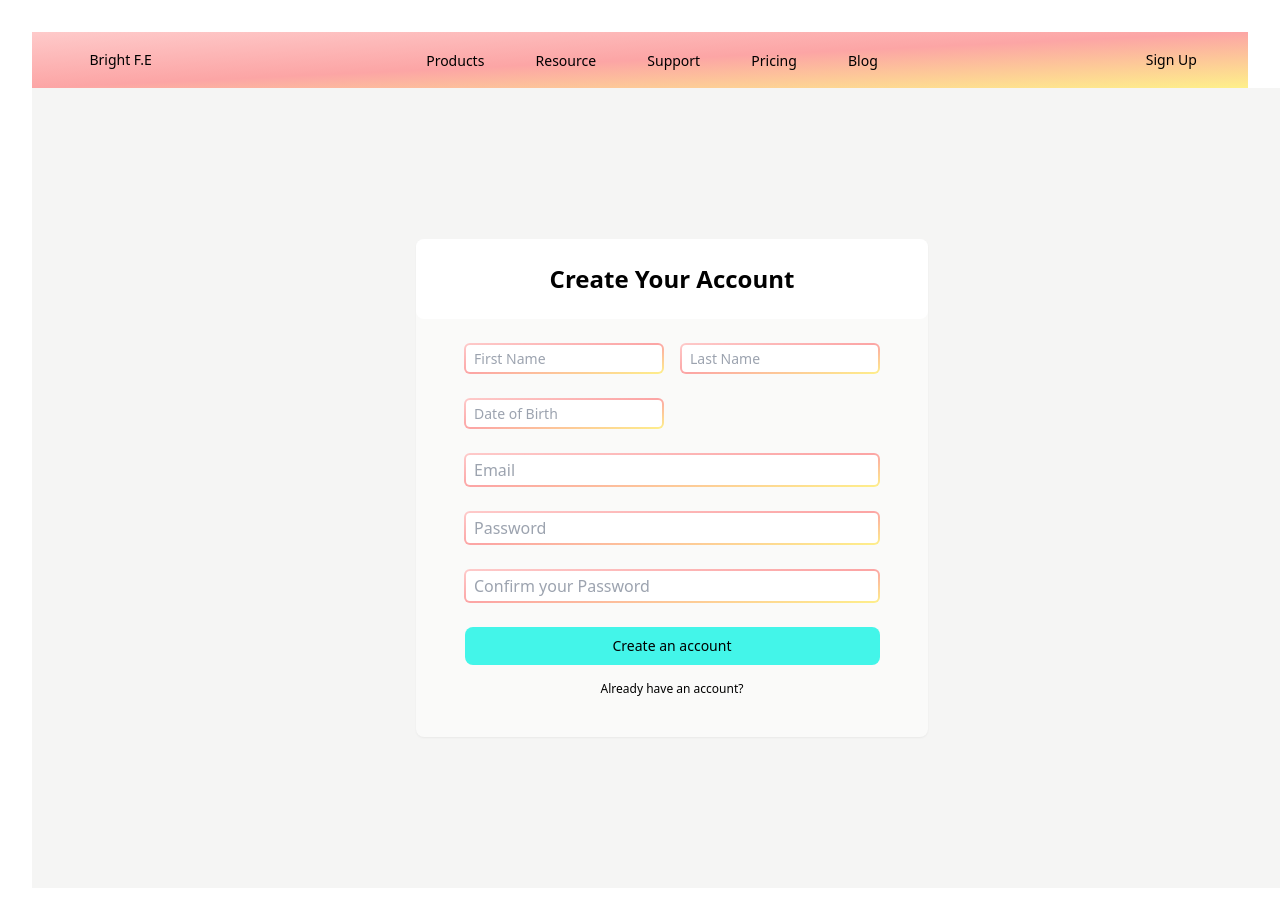
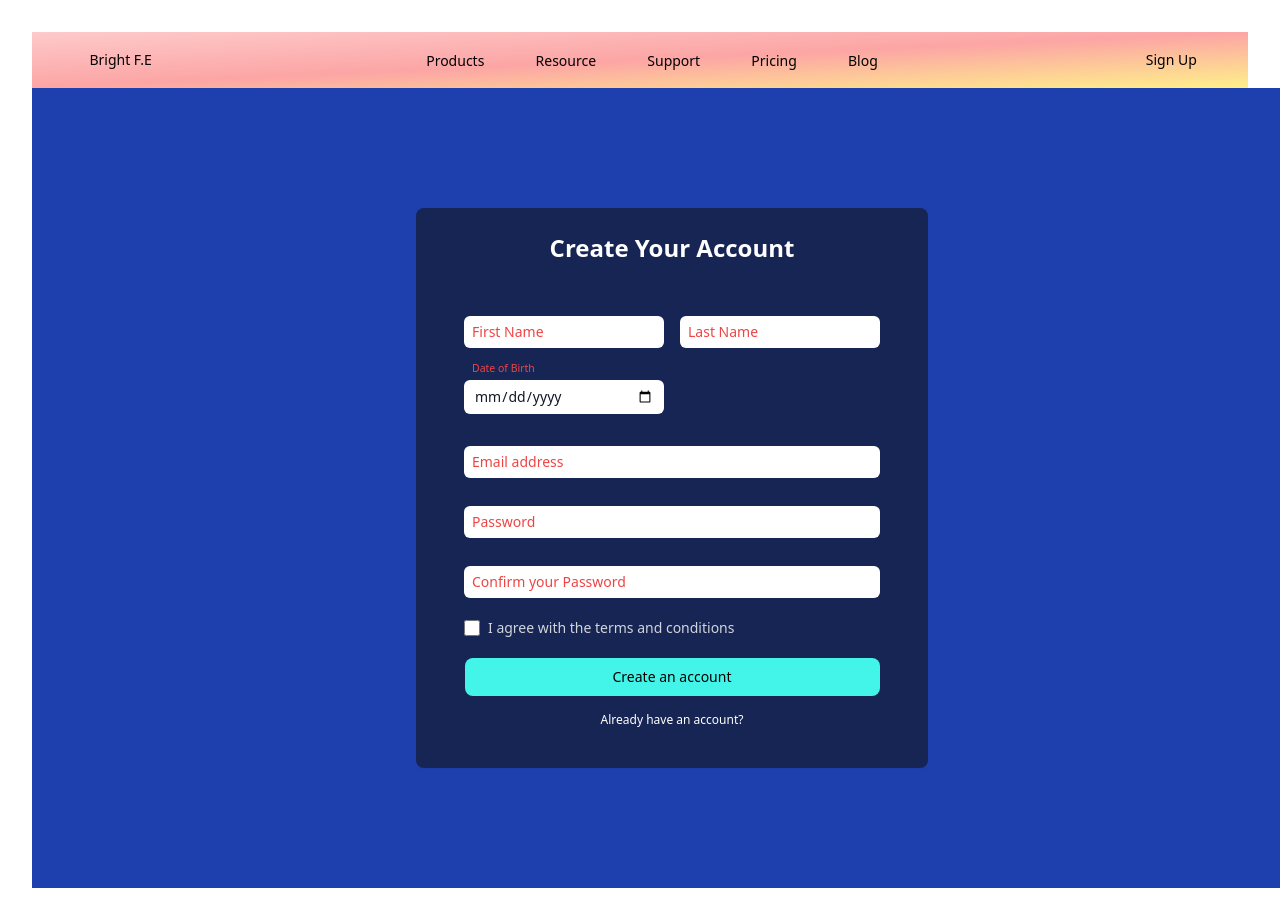
Before and after one commit to zenbright/Bright_FE, a React (Vite) app: page / in a window 1280 px wide. Shown: the top 920 px of the page. Built offline with nearby package versions, Linux system fonts and the light colour scheme.

Commit message:
Login Signin

```diff
--- a/src/components/screen/SignUp/SignUp.jsx
+++ b/src/components/screen/SignUp/SignUp.jsx
@@ -54,46 +54,154 @@ const SignUp = () => {
                         </div>
                     </nav>
                 </header>
-                <div class="h-screen w-screen flex items-center justify-center bg-stone-100">
-                    <div class='p-10 rounded-lg shadow-sm bg-stone-50 max-w-lg w-7/12'>
-                        <div class='h-20 rounded-lg mb-6 py-6 bg-white -m-10'>
-                            <h2 class="font-bold text-2xl text-black text-center">Create Your Account</h2>
+                <div class="h-screen w-screen flex items-center justify-center bg-blue-800">
+                    <div class='p-10 rounded-lg shadow-sm bg-blue-950 max-w-lg w-7/12'>
+                        <div class='h-20 rounded-lg mb-6 py-6 bg -m-10'>
+                            <h2 class="font-bold text-2xl text-white text-center">Create Your Account</h2>
                         </div>
                         <div class="ml-2 mr-2">
                             <div class="grid grid-cols-2 gap-4">
-                                <div class="flex flex-col font-medium text-sm mb-2 bg-gradient-to-br from-red-200 via-red-300 to-yellow-200 p-0.5 rounded-md">
+                                <div class="relative rounded-md z-0 w-full mt-1 mb-3 group bg-white p-0.5">
                                     <input  type="text"
-                                            placeholder="First Name"
-                                            class="h-full w-full bg-white rounded py-1 px-2 focus:outline-none"></input>
+                                            name="floating_name"
+                                            id="floating_name"
+                                            class="block py-1 px-2 w-full text-sm text-gray-900 bg-transparent
+                                                rounded
+                                                focus:outline-none focus:ring-0 focus:border-blue-600 peer"
+                                            placeholder="" required />
+                                    <label  for="floating_name"
+                                            class="peer-focus:font-medium absolute text-sm text-red-500
+                                                duration-300 transform -translate-y-7 scale-75 top-1.5 left-2 -z-10 origin-[0]
+                                                peer-focus:start-0
+                                                peer-focus:text-red-500
+                                                rtl:peer-focus:translate-x-1/4
+                                                rtl:peer-focus:left-auto
+                                                peer-placeholder-shown:scale-100
+                                                peer-placeholder-shown:translate-y-0
+                                                peer-focus:scale-75
+                                                peer-focus:left-2
+                                                peer-focus:-translate-y-7">First Name</label>
                                 </div>
-                                <div class="flex flex-col font-medium text-sm mb-2 bg-gradient-to-br from-red-200 via-red-300 to-yellow-200 p-0.5 rounded-md">
-                                    <input  type="text"
-                                            placeholder="Last Name"
-                                            class="h-full w-full bg-white rounded py-1 px-2 focus:outline-none"></input>
+                                <div class="relative rounded-md z-0 w-full mt-1 mb-3 group bg-white p-0.5">
+                                    <input  type="email"
+                                            name="floating_lname"
+                                            id="floating_lname"
+                                            class="block py-1 px-2 w-full text-sm text-gray-900 bg-transparent
+                                                rounded
+                                                focus:outline-none focus:ring-0 focus:border-blue-600 peer"
+                                            placeholder="" required />
+                                    <label  for="floating_lname"
+                                            class="peer-focus:font-medium absolute text-sm text-red-500
+                                                duration-300 transform -translate-y-7 scale-75 top-1.5 left-2 -z-10 origin-[0]
+                                                peer-focus:start-0
+                                                peer-focus:text-red-500
+                                                rtl:peer-focus:translate-x-1/4
+                                                rtl:peer-focus:left-auto
+                                                peer-placeholder-shown:scale-100
+                                                peer-placeholder-shown:translate-y-0
+                                                peer-focus:scale-75
+                                                peer-focus:left-2
+                                                peer-focus:-translate-y-7">Last Name</label>
                                 </div>
-                                <div class="flex flex-col font-medium text-sm mb-2 bg-gradient-to-br from-red-200 via-red-300 to-yellow-200 p-0.5 rounded-md">
-                                    <input  type="text"
-                                            placeholder="Date of Birth"
-                                            class="h-full w-full bg-white rounded py-1 px-2 focus:outline-none"></input>
+                                <div class="relative rounded-md z-0 w-full mt-1 mb-3 group bg-white p-0.5">
+                                    <input  type="date"
+                                            name="floating_date"
+                                            id="floating_date"
+                                            class="block py-1 px-2 w-full text-sm text-gray-900 bg-transparent
+                                                rounded
+                                                focus:outline-none focus:ring-0 focus:border-blue-600 peer"
+                                            placeholder="" required />
+                                    <label  for="floating_date"
+                                            class="peer-focus:font-medium absolute text-sm text-red-500
+                                                duration-300 transform -translate-y-7 scale-75 top-1.5 left-2 -z-10 origin-[0]
+                                                peer-focus:start-0
+                                                peer-focus:text-red-500
+                                                rtl:peer-focus:translate-x-1/4
+                                                rtl:peer-focus:left-auto
+                                                peer-placeholder-shown:scale-100
+                                                peer-placeholder-shown:translate-y-0
+                                                peer-focus:scale-75
+                                                peer-focus:left-2
+                                                peer-focus:-translate-y-7">Date of Birth</label>
                                 </div>
                             </div>
-                            <div class="flex flex-col mt-4 mb-4 bg-gradient-to-br from-red-200 via-red-300 to-yellow-200 rounded-md p-0.5">
-                                    <input  type="email"
-                                            placeholder="Email"
-                                            class="h-full w-full bg-white rounded py-1 px-2 focus:outline-none"></input>
+                            <div class="relative rounded-md z-0 w-full mt-5 mb-5 group bg-white p-0.5">
+                                <input  type="email"
+                                        name="floating_email"
+                                        id="floating_email"
+                                        class="block py-1 px-2 w-full text-sm text-gray-900 bg-transparent
+                                            rounded
+                                            focus:outline-none focus:ring-0 focus:border-blue-600 peer"
+                                        placeholder="" required />
+                                <label  for="floating_email"
+                                        class="peer-focus:font-medium absolute text-sm text-red-500
+                                            duration-300 transform -translate-y-7 scale-75 top-1.5 left-2 -z-10 origin-[0]
+                                            peer-focus:start-0
+                                            peer-focus:text-red-500
+                                            rtl:peer-focus:translate-x-1/4
+                                            rtl:peer-focus:left-auto
+                                            peer-placeholder-shown:scale-100
+                                            peer-placeholder-shown:translate-y-0
+                                            peer-focus:scale-75
+                                            peer-focus:left-2
+                                            peer-focus:-translate-y-7">Email address</label>
                             </div>
-                            <div class="flex flex-col mt-6 mb-4 bg-gradient-to-br from-red-200 via-red-300 to-yellow-200 rounded-md p-0.5">
-                                    <input  type="password"
-                                            placeholder="Password"
-                                            class="h-full w-full bg-white rounded py-1 px-2 focus:outline-none"></input>
+                            <div class="relative rounded-md z-0 w-full mt-7 mb-5 group bg-white p-0.5">
+                                <input  type="password"
+                                        name="floating_pass"
+                                        id="floating_pass"
+                                        class="block py-1 px-2 w-full text-sm text-gray-900 bg-transparent
+                                            rounded
+                                            focus:outline-none focus:ring-0 focus:border-blue-600 peer"
+                                        placeholder="" required />
+                                <label  for="floating_pass"
+                                        class="peer-focus:font-medium absolute text-sm text-red-500
+                                            duration-300 transform -translate-y-7 scale-75 top-1.5 left-2 -z-10 origin-[0]
+                                            peer-focus:start-0
+                                            peer-focus:text-red-500
+                                            rtl:peer-focus:translate-x-1/4
+                                            rtl:peer-focus:left-auto
+                                            peer-placeholder-shown:scale-100
+                                            peer-placeholder-shown:translate-y-0
+                                            peer-focus:scale-75
+                                            peer-focus:left-2
+                                            peer-focus:-translate-y-7">Password</label>
                             </div>
-                            <div class="flex flex-col mt-6 mb-4 bg-gradient-to-br from-red-200 via-red-300 to-yellow-200 rounded-md p-0.5">
-                                    <input  type="password"
-                                            placeholder="Confirm your Password"
-                                            class="h-full w-full bg-white rounded py-1 px-2 focus:outline-none"></input>
+                            <div class="relative rounded-md z-0 w-full mt-7 mb-5 group bg-white p-0.5">
+                                <input  type="password"
+                                        name="floating_Cpass"
+                                        id="floating_Cpass"
+                                        class="block py-1 px-2 w-full text-sm text-gray-900 bg-transparent
+                                            rounded
+                                            focus:outline-none focus:ring-0 focus:border-blue-600 peer"
+                                        placeholder="" required />
+                                <label  for="floating_Cpass"
+                                        class="peer-focus:font-medium absolute text-sm text-red-500
+                                            duration-300 transform -translate-y-7 scale-75 top-1.5 left-2 -z-10 origin-[0]
+                                            peer-focus:start-0
+                                            peer-focus:text-red-500
+                                            rtl:peer-focus:translate-x-1/4
+                                            rtl:peer-focus:left-auto
+                                            peer-placeholder-shown:scale-100
+                                            peer-placeholder-shown:translate-y-0
+                                            peer-focus:scale-75
+                                            peer-focus:left-2
+                                            peer-focus:-translate-y-7">Confirm your Password</label>
                             </div>
-
-                            <div class="flex flex-col mt-6 mb-4  font-medium text-sm cursor-pointer">
+                            <div class="flex items-start mb-4">
+                                <div class="flex items-center h-5">
+                                    <input  id="terms"
+                                            type="checkbox"
+                                            value=""
+                                            class="w-4 h-4
+                                                border border-gray-300 rounded bg-gray-50 focus:ring-3 focus:ring-blue-300" required/>
+                                </div>
+                                <label  for="terms"
+                                        class="ms-2 text-sm font-medium text-gray-300">
+                                        I agree with the terms and conditions
+                                </label>
+                             </div>
+                            <div class="flex flex-col mt-5 mb-4  font-medium text-sm cursor-pointer">
                                     <ButtonText title={"Create an account"}
                                                 shape="rounded-lg"
                                                 width="415px"
@@ -103,7 +211,7 @@ const SignUp = () => {
                                     ></ButtonText>
                             </div>
                         </div>
-                        <div className="items-center justify-center text-xs text-center">
+                        <div className="items-center justify-center text-xs text-center text-white">
                             <a className="" href="">
                                 Already have an account?
                             </a>
```
